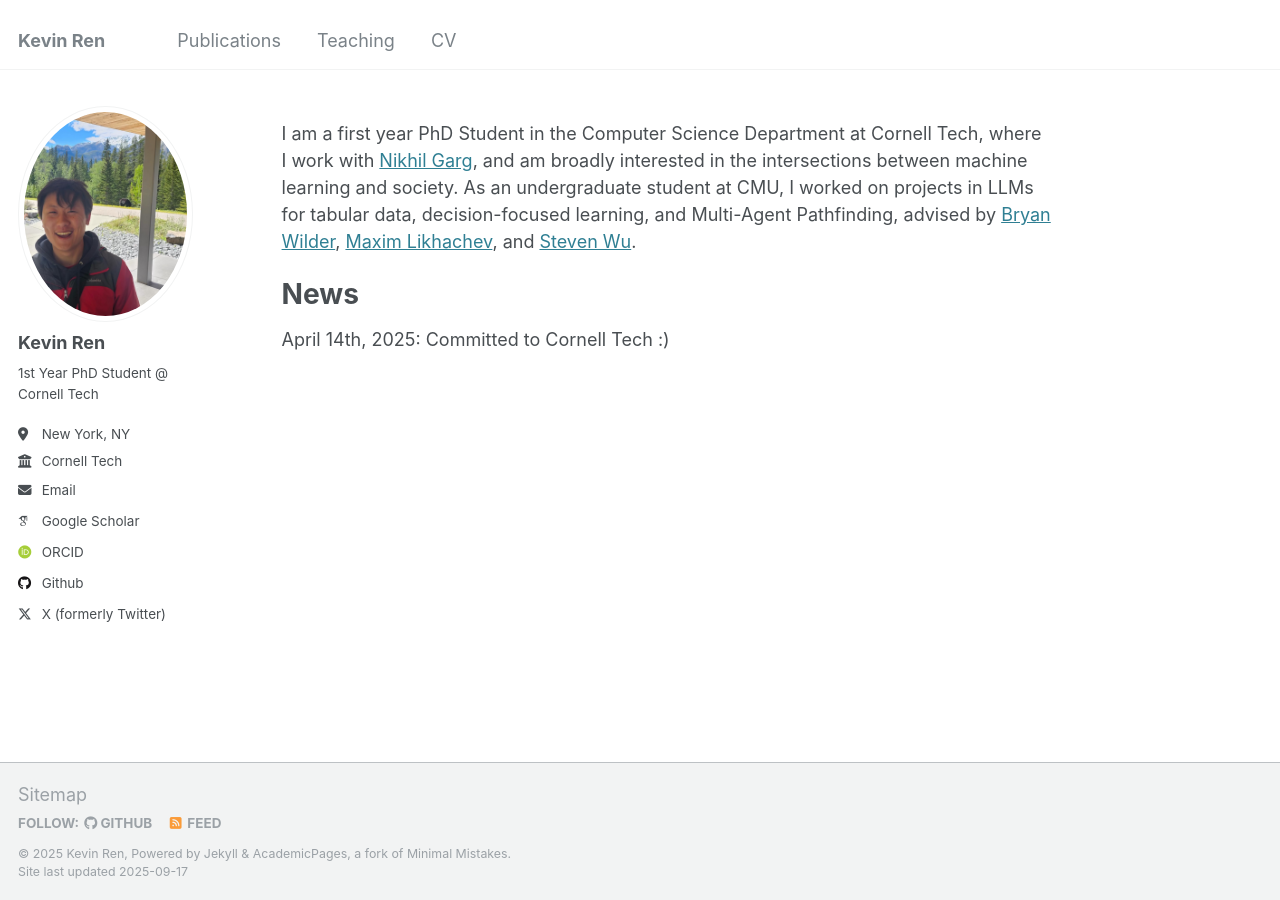
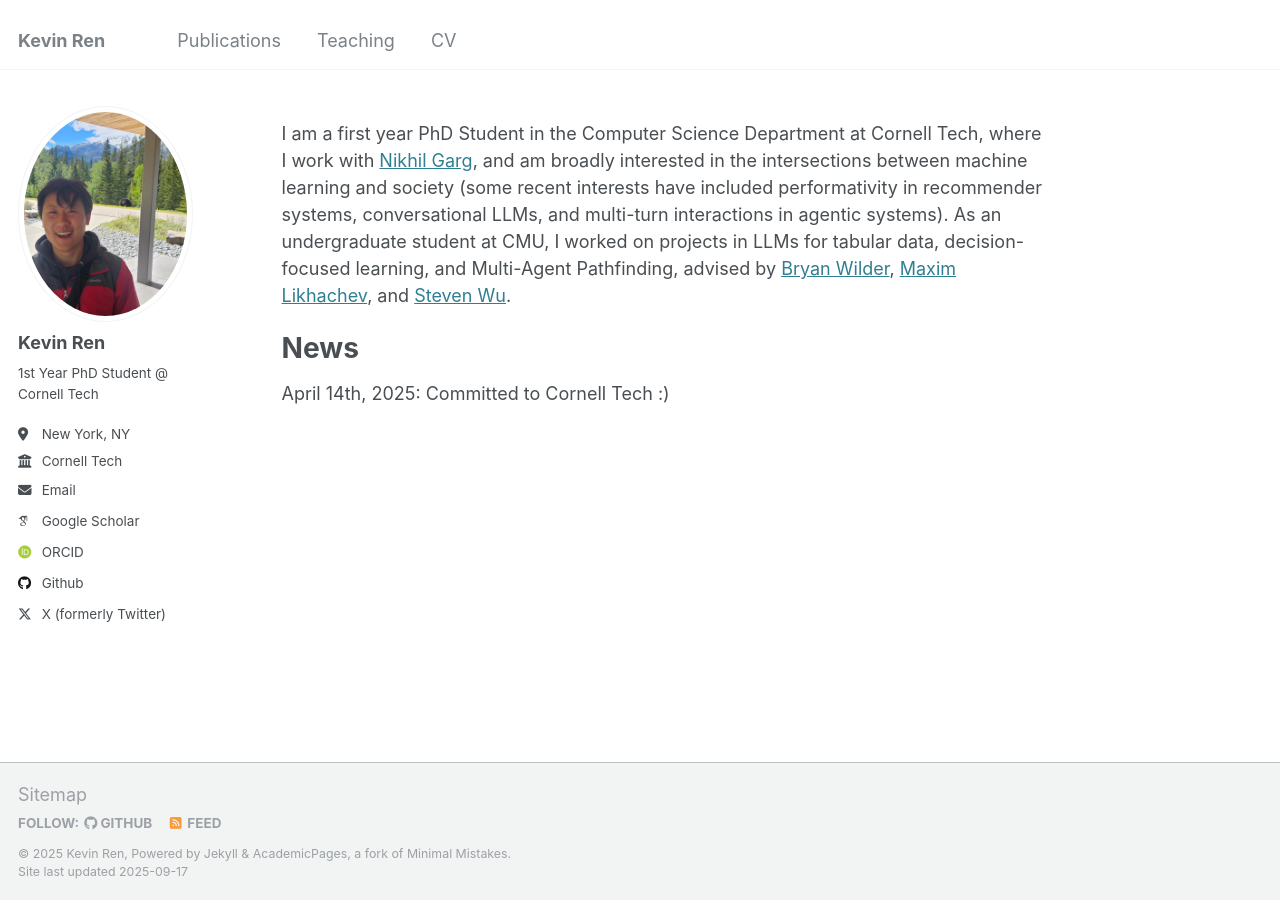
Before and after one commit to renkevin9/renkevin9.github.io, a Jekyll site: the page built from _pages/about.md, in a window 1280 px wide. Built offline with Jekyll 4.4.1, drawn with Linux system fonts in a browser that asks for light colours; some web fonts are replaced.

Commit message:
about update

```diff
--- a/_pages/about.md
+++ b/_pages/about.md
@@ -7,7 +7,7 @@ redirect_from:
   - /about.html
 ---
 
-I am a first year PhD Student in the Computer Science Department at Cornell Tech, where I work with <a href="https://gargnikhil.com/">Nikhil Garg</a>, and am broadly interested in the intersections between machine learning and society. As an undergraduate student at CMU, I worked on projects in LLMs for tabular data, decision-focused learning, and Multi-Agent Pathfinding, advised by <a href="https://bryanwilder.github.io/">Bryan Wilder</a>, <a href="https://www.cs.cmu.edu/~maxim/">Maxim Likhachev</a>, and <a href="https://zstevenwu.com/">Steven Wu</a>.
+I am a first year PhD Student in the Computer Science Department at Cornell Tech, where I work with <a href="https://gargnikhil.com/">Nikhil Garg</a>, and am broadly interested in the intersections between machine learning and society (some recent interests have included performativity in recommender systems, conversational LLMs, and multi-turn interactions in agentic systems). As an undergraduate student at CMU, I worked on projects in LLMs for tabular data, decision-focused learning, and Multi-Agent Pathfinding, advised by <a href="https://bryanwilder.github.io/">Bryan Wilder</a>, <a href="https://www.cs.cmu.edu/~maxim/">Maxim Likhachev</a>, and <a href="https://zstevenwu.com/">Steven Wu</a>.
 
 <h1>News</h1>
 
```
